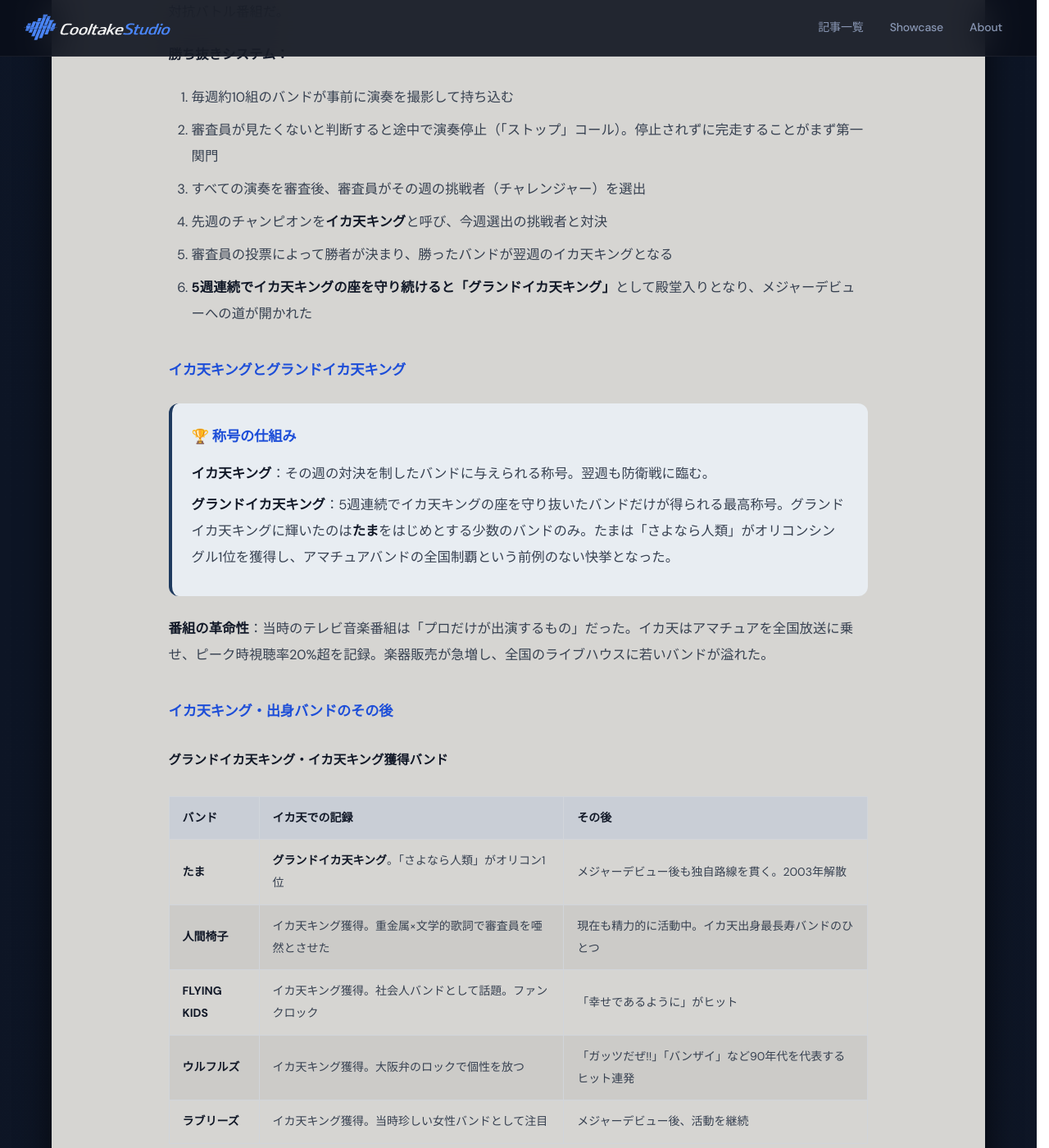
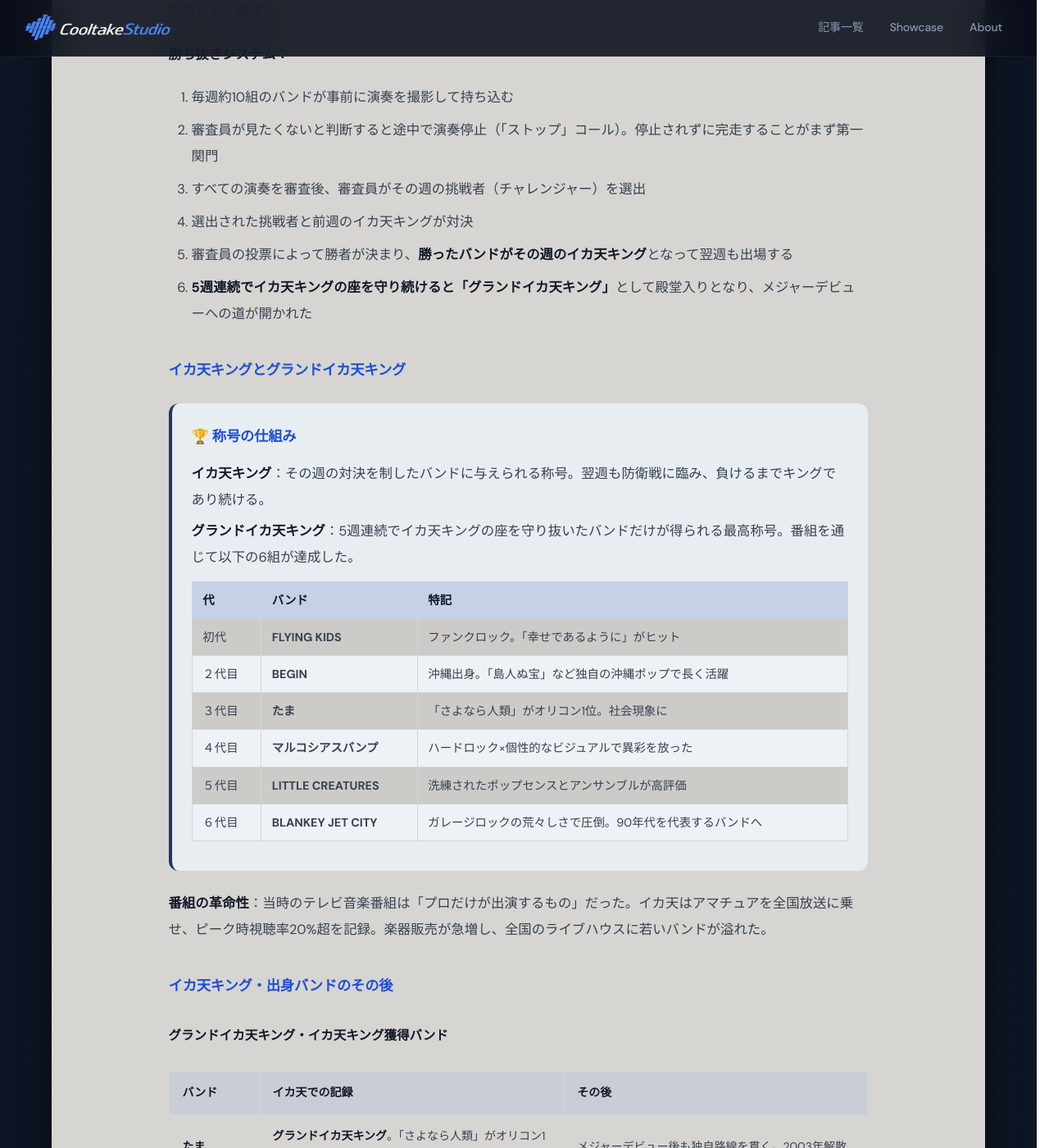
Before and after one commit to cooltake/cooltake-staging, a Jekyll site: the page built from _posts/2026-05-30-japan-music-08-band-boom.md, in a window 1280 px wide and 1400 px high, scrolled down 5029 px. Shown: the whole window at 82% size. Built offline with Jekyll 4.4.1, drawn with Linux system fonts in a browser that asks for light colours; some web fonts are replaced.

Commit message:
fix: ikaten king = weekly winner, add grand ikaten king 1st-6th list

```diff
--- a/_posts/2026-05-30-japan-music-08-band-boom.md
+++ b/_posts/2026-05-30-japan-music-08-band-boom.md
@@ -137,16 +137,25 @@
 1. 毎週約10組のバンドが事前に演奏を撮影して持ち込む
 2. 審査員が見たくないと判断すると途中で演奏停止（「ストップ」コール）。停止されずに完走することがまず第一関門
 3. すべての演奏を審査後、審査員がその週の挑戦者（チャレンジャー）を選出
-4. 先週のチャンピオンを**イカ天キング**と呼び、今週選出の挑戦者と対決
-5. 審査員の投票によって勝者が決まり、勝ったバンドが翌週のイカ天キングとなる
+4. 選出された挑戦者と前週のイカ天キングが対決
+5. 審査員の投票によって勝者が決まり、**勝ったバンドがその週のイカ天キング**となって翌週も出場する
 6. **5週連続でイカ天キングの座を守り続けると「グランドイカ天キング」**として殿堂入りとなり、メジャーデビューへの道が開かれた
 
 ### イカ天キングとグランドイカ天キング
 
 <div style="background:#e8edf2;border-radius:12px;padding:1.5rem;margin:1.5rem 0;border-left:4px solid #1e3a5f;">
 <h3 style="color:#111827;margin-top:0;">🏆 称号の仕組み</h3>
-<p style="color:#374151;margin:.4rem 0;"><strong>イカ天キング</strong>：その週の対決を制したバンドに与えられる称号。翌週も防衛戦に臨む。</p>
-<p style="color:#374151;margin:.4rem 0;"><strong>グランドイカ天キング</strong>：5週連続でイカ天キングの座を守り抜いたバンドだけが得られる最高称号。グランドイカ天キングに輝いたのは<strong>たま</strong>をはじめとする少数のバンドのみ。たまは「さよなら人類」がオリコンシングル1位を獲得し、アマチュアバンドの全国制覇という前例のない快挙となった。</p>
+<p style="color:#374151;margin:.4rem 0;"><strong>イカ天キング</strong>：その週の対決を制したバンドに与えられる称号。翌週も防衛戦に臨み、負けるまでキングであり続ける。</p>
+<p style="color:#374151;margin:.4rem 0;"><strong>グランドイカ天キング</strong>：5週連続でイカ天キングの座を守り抜いたバンドだけが得られる最高称号。番組を通じて以下の6組が達成した。</p>
+<table style="width:100%;border-collapse:collapse;margin:.8rem 0;font-size:.9rem;">
+<tr style="background:#d0d8e4;"><th style="padding:.5rem .8rem;text-align:left;color:#111827;">代</th><th style="padding:.5rem .8rem;text-align:left;color:#111827;">バンド</th><th style="padding:.5rem .8rem;text-align:left;color:#111827;">特記</th></tr>
+<tr style="border-bottom:1px solid #c8d0dc;"><td style="padding:.5rem .8rem;color:#374151;">初代</td><td style="padding:.5rem .8rem;color:#374151;font-weight:700;">FLYING KIDS</td><td style="padding:.5rem .8rem;color:#374151;">ファンクロック。「幸せであるように」がヒット</td></tr>
+<tr style="background:#eef1f5;border-bottom:1px solid #c8d0dc;"><td style="padding:.5rem .8rem;color:#374151;">２代目</td><td style="padding:.5rem .8rem;color:#374151;font-weight:700;">BEGIN</td><td style="padding:.5rem .8rem;color:#374151;">沖縄出身。「島人ぬ宝」など独自の沖縄ポップで長く活躍</td></tr>
+<tr style="border-bottom:1px solid #c8d0dc;"><td style="padding:.5rem .8rem;color:#374151;">３代目</td><td style="padding:.5rem .8rem;color:#374151;font-weight:700;">たま</td><td style="padding:.5rem .8rem;color:#374151;">「さよなら人類」がオリコン1位。社会現象に</td></tr>
+<tr style="background:#eef1f5;border-bottom:1px solid #c8d0dc;"><td style="padding:.5rem .8rem;color:#374151;">４代目</td><td style="padding:.5rem .8rem;color:#374151;font-weight:700;">マルコシアスバンプ</td><td style="padding:.5rem .8rem;color:#374151;">ハードロック×個性的なビジュアルで異彩を放った</td></tr>
+<tr style="border-bottom:1px solid #c8d0dc;"><td style="padding:.5rem .8rem;color:#374151;">５代目</td><td style="padding:.5rem .8rem;color:#374151;font-weight:700;">LITTLE CREATURES</td><td style="padding:.5rem .8rem;color:#374151;">洗練されたポップセンスとアンサンブルが高評価</td></tr>
+<tr style="background:#eef1f5;"><td style="padding:.5rem .8rem;color:#374151;">６代目</td><td style="padding:.5rem .8rem;color:#374151;font-weight:700;">BLANKEY JET CITY</td><td style="padding:.5rem .8rem;color:#374151;">ガレージロックの荒々しさで圧倒。90年代を代表するバンドへ</td></tr>
+</table>
 </div>
 
 **番組の革命性**：当時のテレビ音楽番組は「プロだけが出演するもの」だった。イカ天はアマチュアを全国放送に乗せ、ピーク時視聴率20%超を記録。楽器販売が急増し、全国のライブハウスに若いバンドが溢れた。
```
